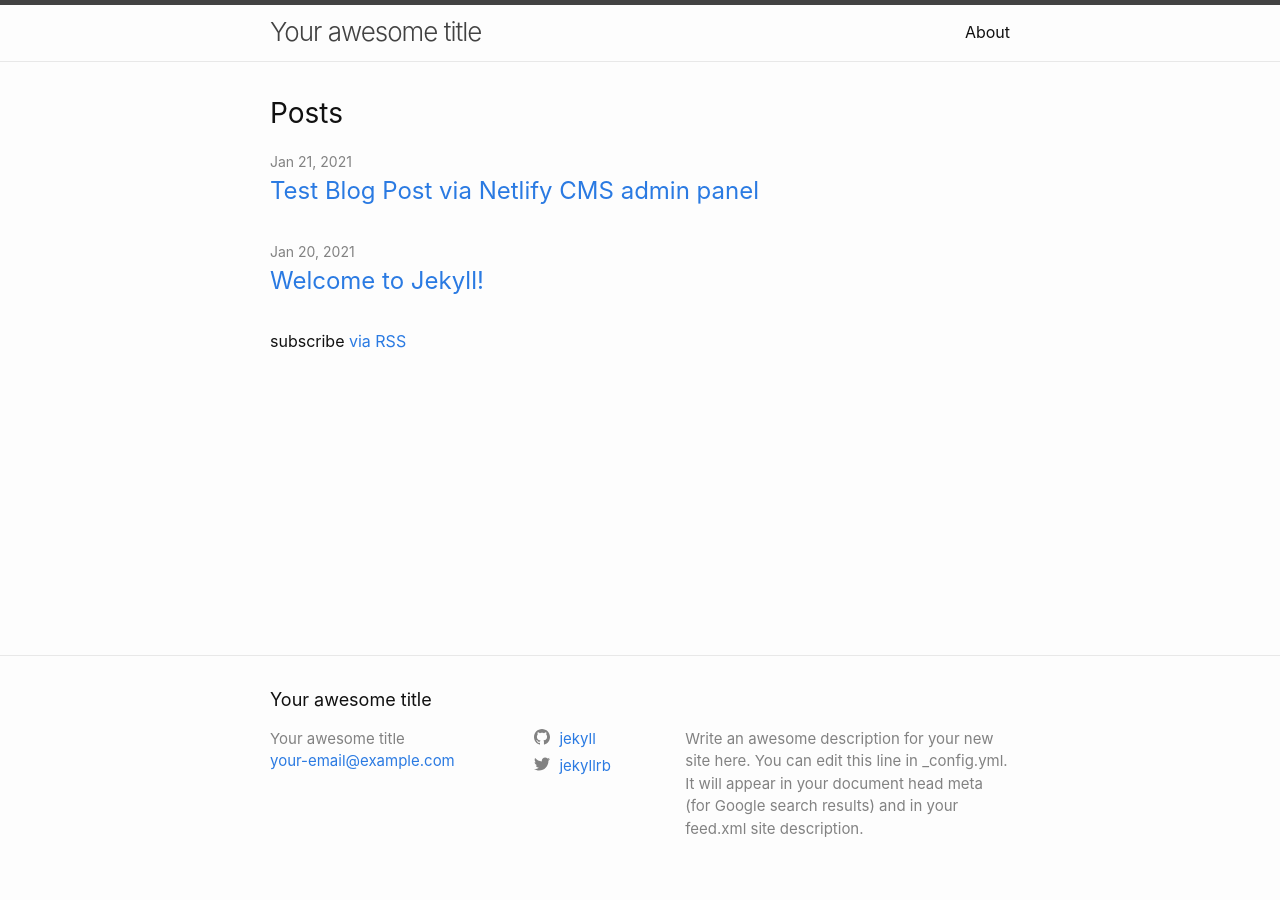
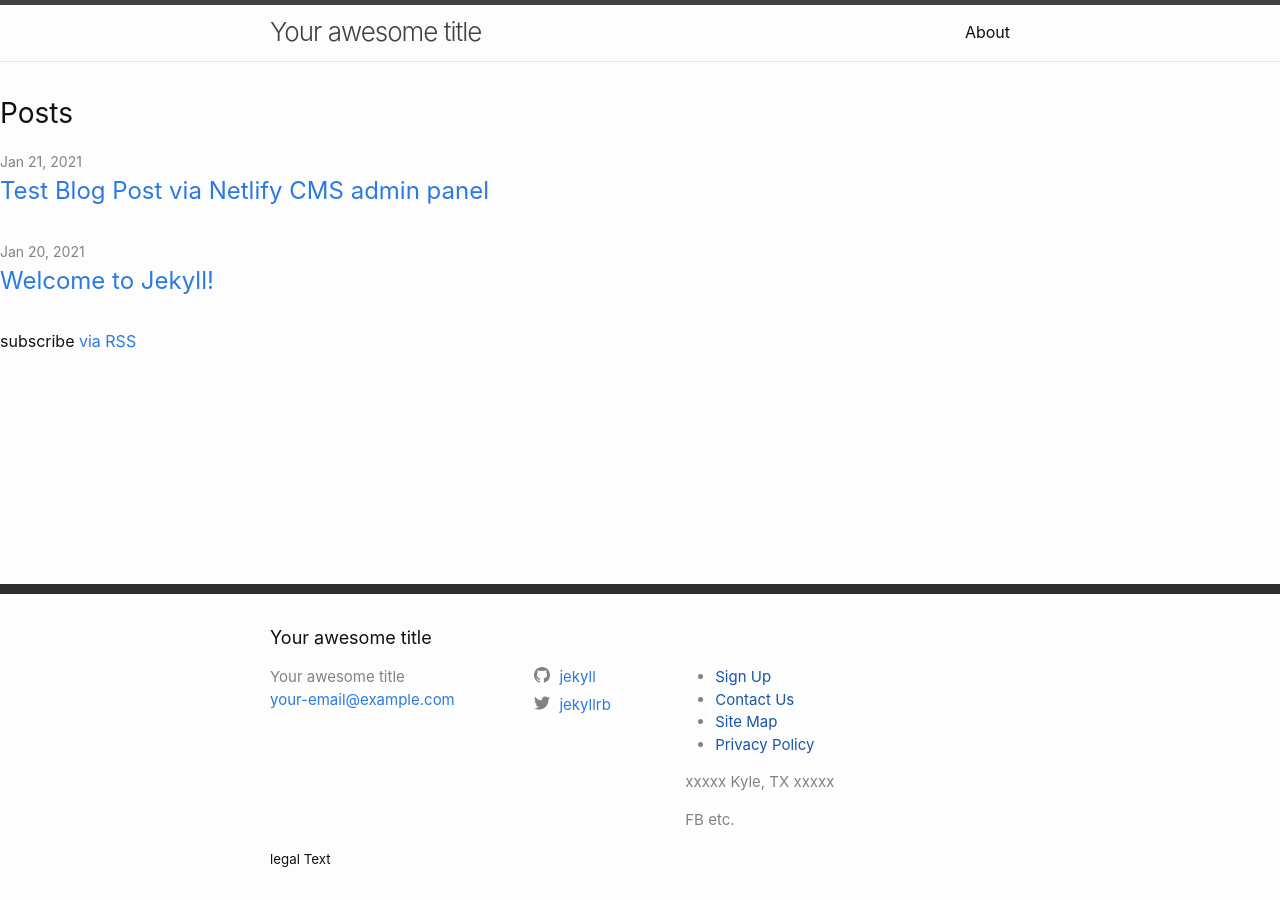
Before and after one commit to atlas-collective/lite-site, a Jekyll site: the page built from index.html, in a window 1280 px wide. Built offline with Jekyll 4.4.1, drawn with Linux system fonts in a browser that asks for light colours; a script that is not in the unit is left out.

Commit message:
cleaning up and init

```diff
--- a/_includes/footer.html
+++ b/_includes/footer.html
@@ -1,3 +1,5 @@
+<!-- FOOTER -->
+
 <footer class="site-footer h-card">
   <data class="u-url" href="{{ "/" | relative_url }}"></data>
 
@@ -26,10 +28,27 @@
       </div>
 
       <div class="footer-col footer-col-3">
-        <p>{{- site.description | escape -}}</p>
+        <ul class="footer-links">
+          <li>
+            <a href="">Sign Up</a>
+          </li>
+          <li>
+            <a href="">Contact Us</a>
+          </li>
+          <li>
+            <a href="">Site Map</a>
+          </li>
+          <li>
+            <a href="">Privacy Policy</a>
+          </li>
+        </ul>
+        <div class="addr-social">
+          <p>xxxxx Kyle, TX xxxxx</p> <span class="social-icons">FB etc.</span>
+        </div>
       </div>
     </div>
 
+    <small>legal Text</small>
   </div>
 
 </footer>
--- a/_includes/header.html
+++ b/_includes/header.html
@@ -1,3 +1,5 @@
+<!-- HEADER -->
+
 <header class="site-header" role="banner">
 
   <div class="wrapper">
--- a/_layouts/default.html
+++ b/_layouts/default.html
@@ -8,9 +8,7 @@
     {%- include header.html -%}
 
     <main class="page-content" aria-label="Content">
-      <div class="wrapper">
         {{ content }}
-      </div>
     </main>
 
     {%- include footer.html -%}
--- a/_sass/minima/_layout.scss
+++ b/_sass/minima/_layout.scss
@@ -106,7 +106,7 @@
  * Site footer
  */
 .site-footer {
-  border-top: 1px solid $grey-color-light;
+  border-top: 10px solid #2d2d2d;
   padding: $spacing-unit 0;
 }
 
--- /dev/null
+++ b/index.html
@@ -0,0 +1,31 @@
+---
+# Feel free to add content and custom Front Matter to this file.
+# To modify the layout, see https://jekyllrb.com/docs/themes/#overriding-theme-defaults
+
+layout: home
+---
+
+
+<!-- HERO IMAGE -->
+
+<!-- MORE TO THE MIX -->
+
+<!-- HANGE YOUR HATS HERE -->
+
+<!-- LIFE WITH BENEFITS -->
+
+<!-- BUSINESSES WELCOME -->
+
+<!-- THE INTERSECTION OF CHARM AND CONNECTION -->
+
+<!-- DESTINED FOR DESTIONATION -->
+
+<!-- RENDERINGS -->
+
+<!-- THE PEOPLE BEHIND THE PLACE -->
+
+<!-- NOW HAPPENING -->
+
+<!-- BRICK & MORTAR INTEREST LIST -->
+
+<!-- FOOTER HERO -->
--- a/index.markdown
+++ /dev/null
@@ -1,6 +0,0 @@
----
-# Feel free to add content and custom Front Matter to this file.
-# To modify the layout, see https://jekyllrb.com/docs/themes/#overriding-theme-defaults
-
-layout: home
----
```
Also changed, not shown: about.md (deleted, +0 -1 lines), admin/config.yml (+27 -0 lines), about.html (renamed from about.markdown).
